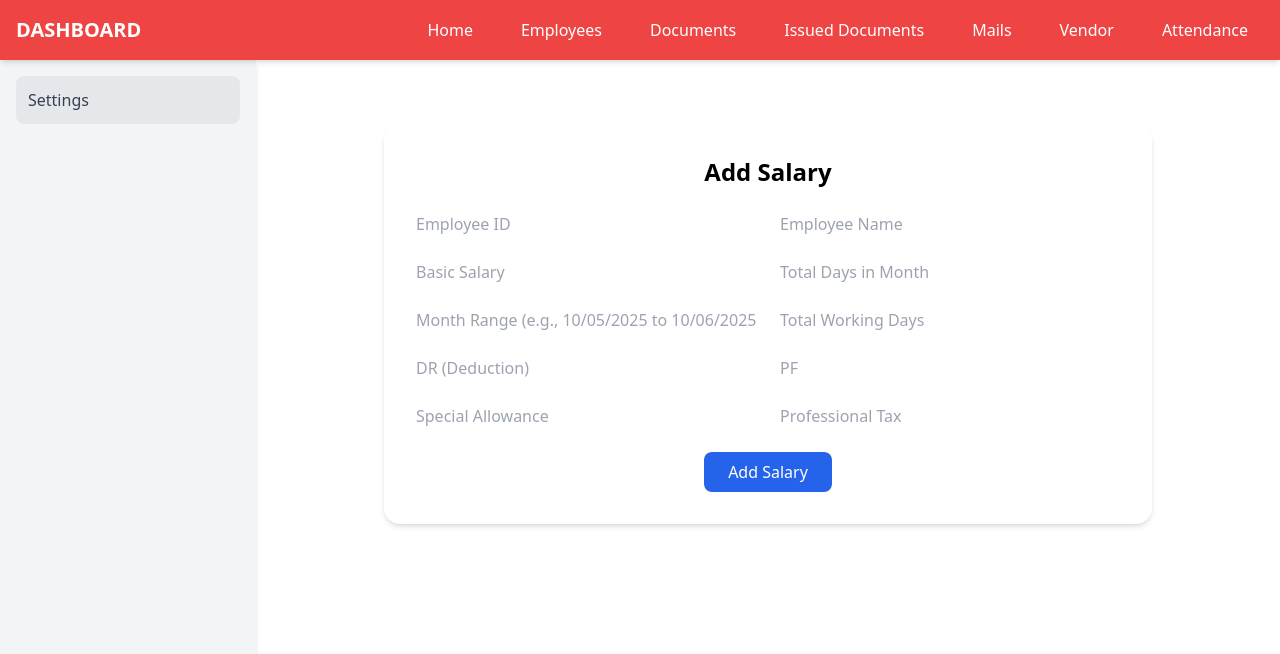
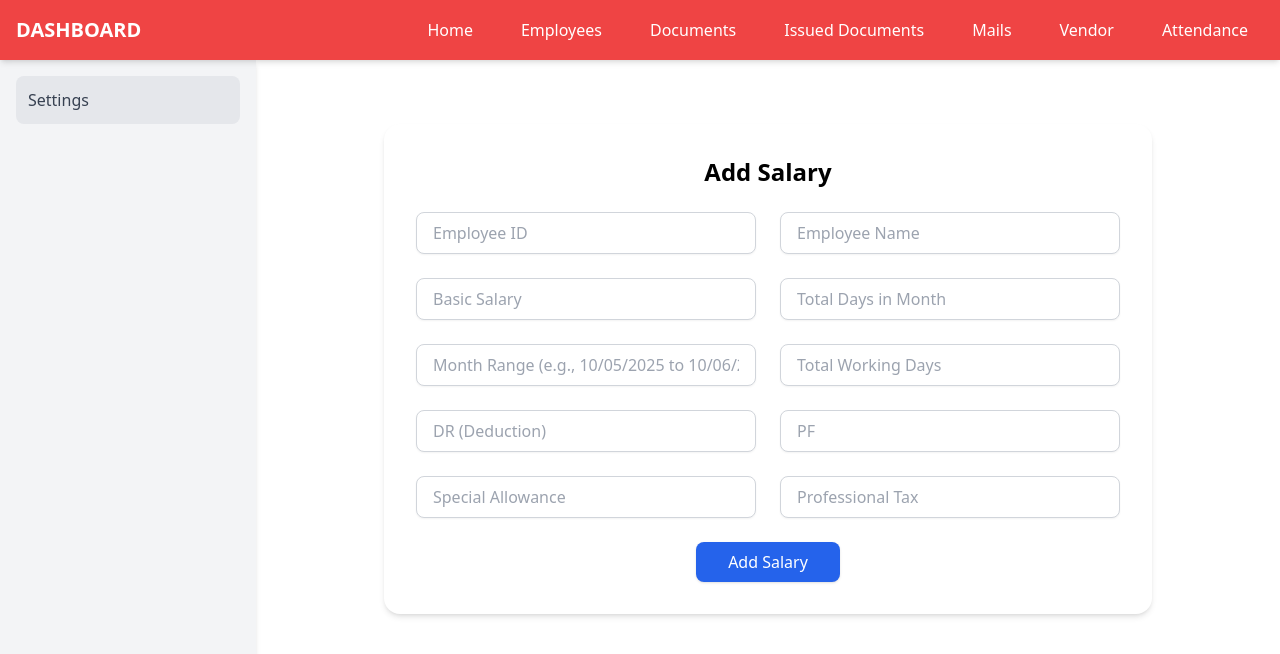
Before and after one commit to Himanshukumarray/sts-maganement, a React (Create React App) app: page /employees/addS in a window 1280 px wide. Shown: the top 654 px of the page. Built offline with nearby package versions, Linux system fonts and the light colour scheme; what @react-pdf/renderer would draw is missing.

Commit message:
new update

```diff
--- a/src/AddSalary.js
+++ b/src/AddSalary.js
@@ -15,30 +15,40 @@ const AddSalaryForm = () => {
   });
 
   const handleChange = (e) => {
-    setFormData({ ...formData, [e.target.name]: e.target.value });
+    const { name, value } = e.target;
+    setFormData((prev) => ({ ...prev, [name]: value }));
   };
 
   const handleSubmit = async (e) => {
     e.preventDefault();
+
+    // Build payload matching server fields
     const salaryPayload = {
       empId: formData.empId,
       name: formData.name,
-      basicSalary: parseFloat(formData.basicSalary),
-      totalDays: parseInt(formData.totalDays),
-      month: formData.monthRange, // Store as string like '10/05/2025 to 10/06/2025'
-      workingDays: parseInt(formData.workingDays),
-      dr: parseFloat(formData.dr),
-      pf: parseFloat(formData.pf),
-      specialAllowance: parseFloat(formData.specialAllowance),
-      professionalTax: parseFloat(formData.professionalTax),
+      basicSalary: parseFloat(formData.basicSalary) || 0,
+      totalDays: parseInt(formData.totalDays, 10) || 0,
+      monthRange: formData.monthRange,
+      workingDays: parseInt(formData.workingDays, 10) || 0,
+      dr: parseFloat(formData.dr) || 0,
+      pf: parseFloat(formData.pf) || 0,
+      specialAllowance: parseFloat(formData.specialAllowance) || 0,
+      professionalTax: parseFloat(formData.professionalTax) || 0,
     };
 
+    console.log("📝 Sending salaryPayload:", salaryPayload);
+
     try {
-      const res = await fetch("http://localhost:8080/api/salaries", {
+      const res = await fetch("http://localhost:8081/api/salaries", {
         method: "POST",
+        mode: 'cors',
         headers: { "Content-Type": "application/json" },
         body: JSON.stringify(salaryPayload),
       });
+
+      console.log("⚡️ Response status:", res.status);
+      const text = await res.text();
+      console.log("⚡️ Response body:", text);
 
       if (res.ok) {
         alert("Salary record added successfully!");
@@ -55,10 +65,11 @@ const AddSalaryForm = () => {
           professionalTax: "",
         });
       } else {
-        alert("Failed to add salary.");
+        alert(`Failed to add salary (status ${res.status}): ${text}`);
       }
     } catch (err) {
-      console.error("Error:", err);
+      console.error("💥 Fetch error:", err);
+      alert(`Network error: ${err.message}`);
     }
   };
 
@@ -66,18 +77,104 @@ const AddSalaryForm = () => {
     <div className="max-w-3xl mx-auto mt-10 bg-white p-8 shadow-md rounded-2xl">
       <h2 className="text-2xl font-bold mb-6 text-center">Add Salary</h2>
       <form onSubmit={handleSubmit} className="grid grid-cols-1 md:grid-cols-2 gap-6">
-        <input name="empId" value={formData.empId} onChange={handleChange} type="text" placeholder="Employee ID" className="input" required />
-        <input name="name" value={formData.name} onChange={handleChange} type="text" placeholder="Employee Name" className="input" required />
-        <input name="basicSalary" value={formData.basicSalary} onChange={handleChange} type="number" step="0.01" placeholder="Basic Salary" className="input" required />
-        <input name="totalDays" value={formData.totalDays} onChange={handleChange} type="number" placeholder="Total Days in Month" className="input" required />
-        <input name="monthRange" value={formData.monthRange} onChange={handleChange} type="text" placeholder="Month Range (e.g., 10/05/2025 to 10/06/2025)" className="input" required />
-        <input name="workingDays" value={formData.workingDays} onChange={handleChange} type="number" placeholder="Total Working Days" className="input" required />
-        <input name="dr" value={formData.dr} onChange={handleChange} type="number" step="0.01" placeholder="DR (Deduction)" className="input" />
-        <input name="pf" value={formData.pf} onChange={handleChange} type="number" step="0.01" placeholder="PF" className="input" />
-        <input name="specialAllowance" value={formData.specialAllowance} onChange={handleChange} type="number" step="0.01" placeholder="Special Allowance" className="input" />
-        <input name="professionalTax" value={formData.professionalTax} onChange={handleChange} type="number" step="0.01" placeholder="Professional Tax" className="input" />
+        <input
+          name="empId"
+          value={formData.empId}
+          onChange={handleChange}
+          type="text"
+          placeholder="Employee ID"
+          className="w-full px-4 py-2 border border-gray-300 rounded-lg shadow-sm focus:outline-none focus:ring-2 focus:ring-blue-400 transition"
+          required
+        />
+        <input
+          name="name"
+          value={formData.name}
+          onChange={handleChange}
+          type="text"
+          placeholder="Employee Name"
+          className="w-full px-4 py-2 border border-gray-300 rounded-lg shadow-sm focus:outline-none focus:ring-2 focus:ring-blue-400 transition"
+          required
+        />
+        <input
+          name="basicSalary"
+          value={formData.basicSalary}
+          onChange={handleChange}
+          type="number"
+          step="0.01"
+          placeholder="Basic Salary"
+          className="w-full px-4 py-2 border border-gray-300 rounded-lg shadow-sm focus:outline-none focus:ring-2 focus:ring-blue-400 transition"
+          required
+        />
+        <input
+          name="totalDays"
+          value={formData.totalDays}
+          onChange={handleChange}
+          type="number"
+          placeholder="Total Days in Month"
+          className="w-full px-4 py-2 border border-gray-300 rounded-lg shadow-sm focus:outline-none focus:ring-2 focus:ring-blue-400 transition"
+          required
+        />
+        <input
+          name="monthRange"
+          value={formData.monthRange}
+          onChange={handleChange}
+          type="text"
+          placeholder="Month Range (e.g., 10/05/2025 to 10/06/2025)"
+          className="w-full px-4 py-2 border border-gray-300 rounded-lg shadow-sm focus:outline-none focus:ring-2 focus:ring-blue-400 transition"
+          required
+        />
+        <input
+          name="workingDays"
+          value={formData.workingDays}
+          onChange={handleChange}
+          type="number"
+          placeholder="Total Working Days"
+          className="w-full px-4 py-2 border border-gray-300 rounded-lg shadow-sm focus:outline-none focus:ring-2 focus:ring-blue-400 transition"
+          required
+        />
+        <input
+          name="dr"
+          value={formData.dr}
+          onChange={handleChange}
+          type="number"
+          step="0.01"
+          placeholder="DR (Deduction)"
+          className="w-full px-4 py-2 border border-gray-300 rounded-lg shadow-sm focus:outline-none focus:ring-2 focus:ring-blue-400 transition"
+        />
+        <input
+          name="pf"
+          value={formData.pf}
+          onChange={handleChange}
+          type="number"
+          step="0.01"
+          placeholder="PF"
+          className="w-full px-4 py-2 border border-gray-300 rounded-lg shadow-sm focus:outline-none focus:ring-2 focus:ring-blue-400 transition"
+        />
+        <input
+          name="specialAllowance"
+          value={formData.specialAllowance}
+          onChange={handleChange}
+          type="number"
+          step="0.01"
+          placeholder="Special Allowance"
+          className="w-full px-4 py-2 border border-gray-300 rounded-lg shadow-sm focus:outline-none focus:ring-2 focus:ring-blue-400 transition"
+        />
+        <input
+          name="professionalTax"
+          value={formData.professionalTax}
+          onChange={handleChange}
+          type="number"
+          step="0.01"
+          placeholder="Professional Tax"
+          className="w-full px-4 py-2 border border-gray-300 rounded-lg shadow-sm focus:outline-none focus:ring-2 focus:ring-blue-400 transition"
+        />
         <div className="md:col-span-2 flex justify-center">
-          <button type="submit" className="bg-blue-600 text-white px-6 py-2 rounded-lg hover:bg-blue-700">Add Salary</button>
+          <button
+            type="submit"
+            className="bg-blue-600 text-white px-8 py-2 rounded-lg hover:bg-blue-700 shadow hover:shadow-lg transition"
+          >
+            Add Salary
+          </button>
         </div>
       </form>
     </div>
--- a/src/SalaryTable.js
+++ b/src/SalaryTable.js
@@ -3,6 +3,8 @@ import React, { useEffect, useState } from "react";
 const SalaryTable = () => {
   const [salaries, setSalaries] = useState([]);
   const [loading, setLoading] = useState(true);
+  const [editingSalary, setEditingSalary] = useState(null);
+  const [editAmount, setEditAmount] = useState("");
 
   useEffect(() => {
     const fetchSalaries = async () => {
@@ -20,6 +22,43 @@ const SalaryTable = () => {
     fetchSalaries();
   }, []);
 
+  const handleEditClick = (salary) => {
+    setEditingSalary(salary);
+    setEditAmount(salary.amount); // Pre-fill amount
+  };
+
+  const handleSave = async () => {
+    try {
+      const res = await fetch(`http://localhost:8081/api/salaries/update/${editingSalary.id}`, {
+        method: "PUT",
+        headers: {
+          "Content-Type": "application/json",
+        },
+        body: JSON.stringify({
+          amount: editAmount,
+        }),
+      });
+
+      if (res.ok) {
+        // Safely update amount only
+        setSalaries((prev) =>
+          prev.map((s) =>
+            s.id === editingSalary.id ? { ...s, amount: editAmount } : s
+          )
+        );
+        setEditingSalary(null);
+      } else {
+        console.error("Failed to update salary");
+      }
+    } catch (err) {
+      console.error("Error updating salary:", err);
+    }
+  };
+
+  const handleCancel = () => {
+    setEditingSalary(null);
+  };
+
   return (
     <div className="p-6">
       <h2 className="text-2xl font-bold text-center mb-4">All Salaries</h2>
@@ -35,6 +74,7 @@ const SalaryTable = () => {
                 <th className="py-3 px-4 border-b">Employee ID</th>
                 <th className="py-3 px-4 border-b">Month</th>
                 <th className="py-3 px-4 border-b">Amount</th>
+                <th className="py-3 px-4 border-b">Actions</th>
               </tr>
             </thead>
             <tbody>
@@ -43,7 +83,43 @@ const SalaryTable = () => {
                   <td className="py-2 px-4 border-b">{salary.id}</td>
                   <td className="py-2 px-4 border-b">{salary.empId}</td>
                   <td className="py-2 px-4 border-b">{salary.month}</td>
-                  <td className="py-2 px-4 border-b">{salary.amount}</td>
+                  <td className="py-2 px-4 border-b">
+                    {editingSalary?.id === salary.id ? (
+                      <input
+                        type="number"
+                        value={editAmount}
+                        onChange={(e) => setEditAmount(e.target.value)}
+                        className="border rounded p-1 w-24"
+                      />
+                    ) : (
+                      salary.amount
+                    )}
+                  </td>
+                  <td className="py-2 px-4 border-b">
+                    {editingSalary?.id === salary.id ? (
+                      <>
+                        <button
+                          onClick={handleSave}
+                          className="bg-green-500 hover:bg-green-600 text-white px-3 py-1 rounded mr-2"
+                        >
+                          Save
+                        </button>
+                        <button
+                          onClick={handleCancel}
+                          className="bg-gray-500 hover:bg-gray-600 text-white px-3 py-1 rounded"
+                        >
+                          Cancel
+                        </button>
+                      </>
+                    ) : (
+                      <button
+                        onClick={() => handleEditClick(salary)}
+                        className="bg-blue-500 hover:bg-blue-600 text-white px-3 py-1 rounded"
+                      >
+                        Edit
+                      </button>
+                    )}
+                  </td>
                 </tr>
               ))}
             </tbody>
```
